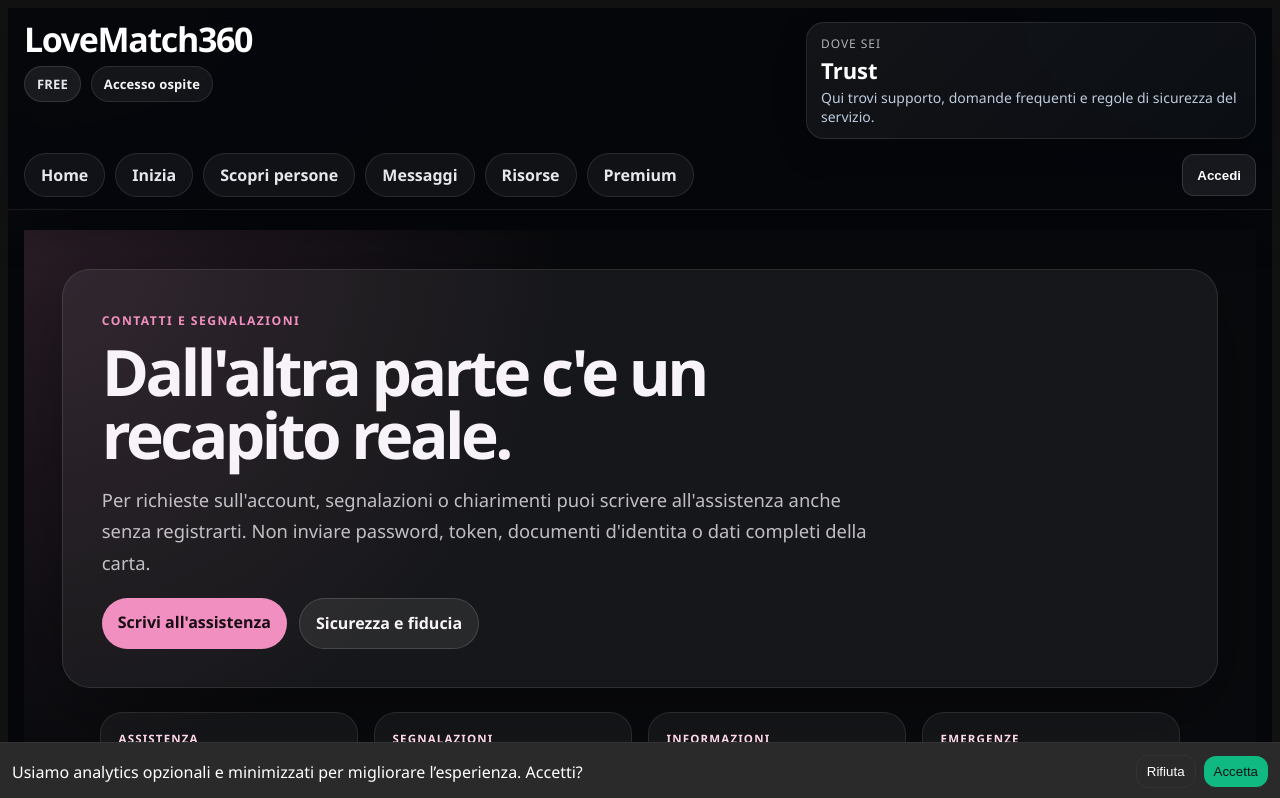
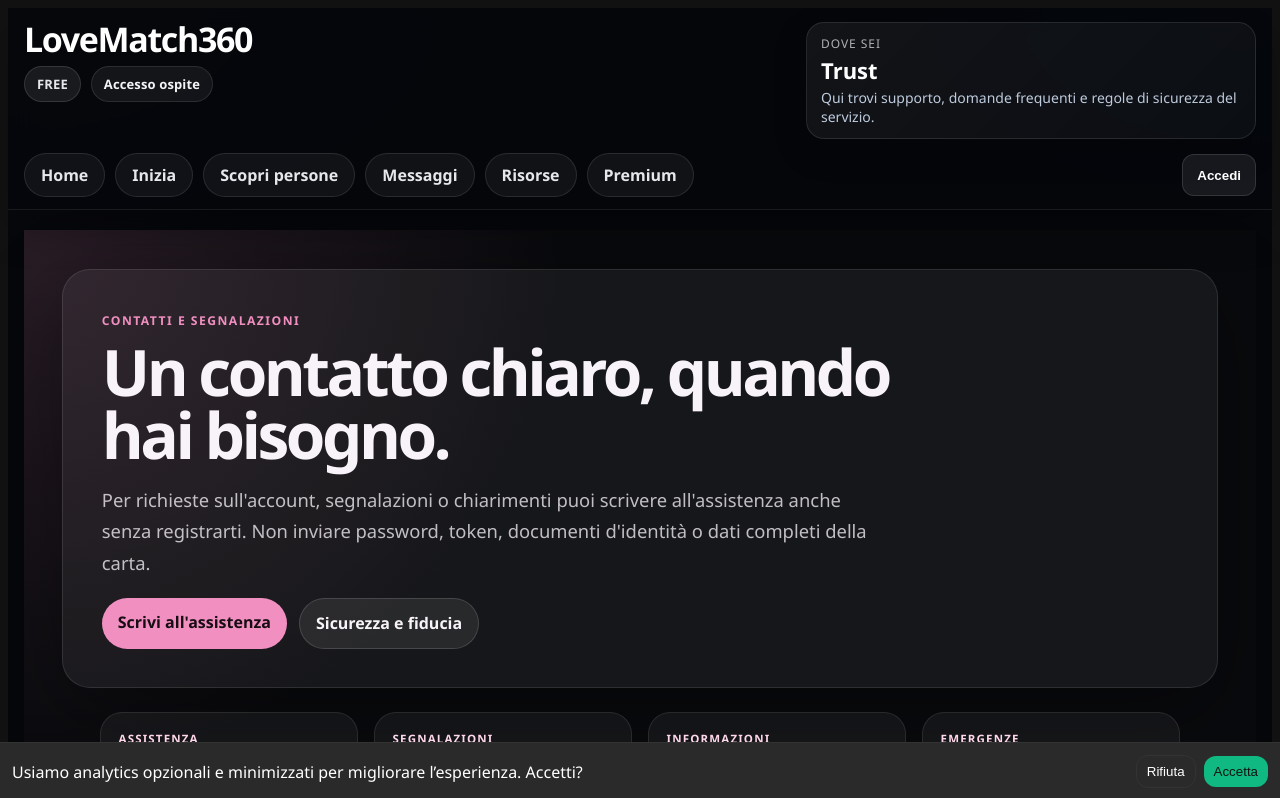
Before and after one commit to ciuval/lm360-admin-prod, a React (Vite) app: page /#/contatti in a window 1280 px wide. Shown: the top 798 px of the page. Built offline with nearby package versions, Linux system fonts and the light colour scheme; no server answers.

Commit message:
Polish Italian trust and reporting copy

```diff
--- a/src/pages/Contatti.jsx
+++ b/src/pages/Contatti.jsx
@@ -4,8 +4,8 @@ export default function Contatti() {
   return (
     <InfoPageTemplate
       eyebrow="Contatti e segnalazioni"
-      title="Dall'altra parte c'e un recapito reale."
-      lead="Per richieste sull'account, segnalazioni o chiarimenti puoi scrivere all'assistenza anche senza registrarti. Non inviare password, token, documenti d'identita o dati completi della carta."
+      title="Un contatto chiaro, quando hai bisogno."
+      lead="Per richieste sull'account, segnalazioni o chiarimenti puoi scrivere all'assistenza anche senza registrarti. Non inviare password, token, documenti d'identità o dati completi della carta."
       cta={{ label: "Scrivi all'assistenza", href: "mailto:servizioclienti@lovematch360.com" }}
       secondaryCta={{ label: "Sicurezza e fiducia", href: "#/sicurezza" }}
       sections={[
@@ -21,7 +21,7 @@ export default function Contatti() {
         {
           label: "Segnalazioni",
           title: "Comportamenti e contenuti da segnalare",
-          text: "Per molestie, impersonificazione, possibili truffe o sospetta presenza di minori, indica la natura del problema, il profilo o contenuto coinvolto e una data indicativa. Non inoltrare materiale illecito o immagini intime non necessarie. Le segnalazioni sono ricevute via email; non e disponibile un servizio di emergenza.",
+          text: "Per molestie, impersonificazione, possibili truffe o sospetta presenza di minori, indica la natura del problema, il profilo o contenuto coinvolto e una data indicativa. Non inoltrare materiale illecito o immagini intime non necessarie. Le segnalazioni sono ricevute via email; non è disponibile un servizio di emergenza.",
           actions: [
             { label: "Invia segnalazione", href: "mailto:servizioclienti@lovematch360.com" },
             { label: "Regole di utilizzo", href: "#/uso-accettabile" },
@@ -29,20 +29,20 @@ export default function Contatti() {
         },
         {
           label: "Informazioni",
-          title: "Domande generali e attivita professionali",
-          text: "Per informazioni generali e richieste sui servizi web puoi usare info@lovematch360.com. Le eventuali attivita professionali sono distinte dal servizio di incontri e non comportano l'attivazione automatica di un abbonamento Premium.",
+          title: "Domande generali e attività professionali",
+          text: "Per informazioni generali e richieste sui servizi web puoi usare info@lovematch360.com. Le eventuali attività professionali sono distinte dal servizio di incontri e non comportano l'attivazione automatica di un abbonamento Premium.",
           actions: [{ label: "Servizi per attivita locali", href: "#/sito-clienti-locali" }],
         },
         {
           label: "Emergenze",
           title: "Un'email non sostituisce i soccorsi",
-          text: "Se una persona e in pericolo immediato contatta le autorita o i servizi di emergenza competenti. Non fare affidamento su una risposta immediata alle email: non viene promessa un'assistenza continuativa 24 ore su 24.",
+          text: "Se una persona è in pericolo immediato contatta le autorita o i servizi di emergenza competenti. Non fare affidamento su una risposta immediata alle email: non viene promessa un'assistenza continuativa 24 ore su 24.",
           actions: [{ label: "Consigli di sicurezza", href: "#/sicurezza" }],
         },
       ]}
       quickLinks={[
         { label: "Sicurezza", href: "#/sicurezza", text: "Precauzioni e limiti del servizio." },
-        { label: "FAQ", href: "#/faq", text: "Risposte alle domande piu frequenti." },
+        { label: "FAQ", href: "#/faq", text: "Risposte alle domande più frequenti." },
         { label: "Privacy", href: "#/privacy", text: "Diritti sui dati e contatto." },
       ]}
     />
```
